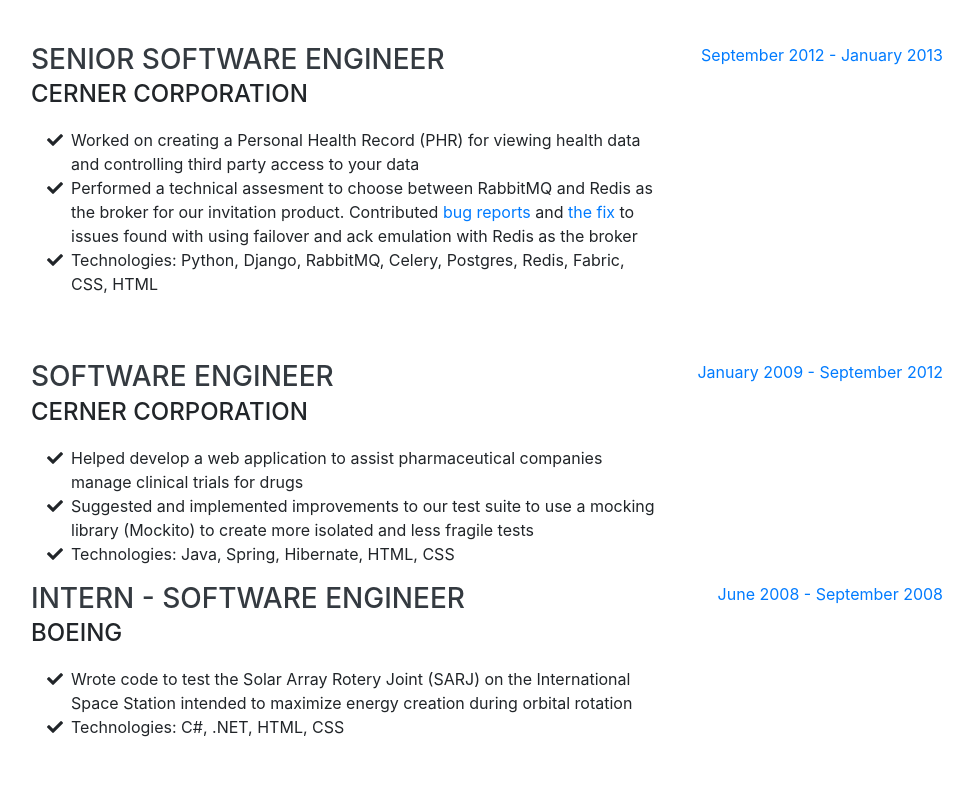
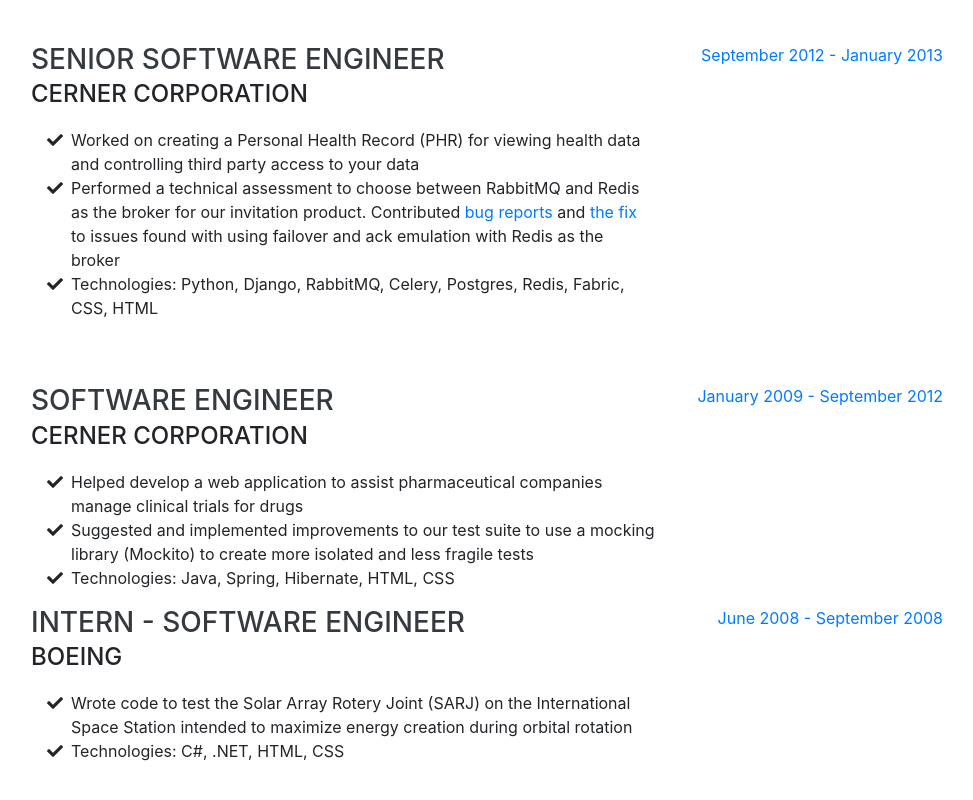
Before and after one commit to humandane/daneguempel.github.io, a website with bundled scripts: page index.html in a window 1280 px wide. Shown: the part 1576-2376 px from the top of the page, without its empty margins (289-1262 px from the left). Built offline with nearby package versions, Linux system fonts and the light colour scheme; a web font is replaced by a local one.

Commit message:
Fixing a spelling mistake.  Probably not the last.

```diff
--- a/index.html
+++ b/index.html
@@ -146,7 +146,7 @@
                   Worked on creating a Personal Health Record (PHR) for viewing health data and controlling third party access to your data</li>
                 <li>
                   <i class="fa-li fa fa-check"></i>
-                  Performed a technical assesment to choose between RabbitMQ and Redis as the broker for our invitation product.  Contributed <a href="https://github.com/celery/kombu/issues/185">bug reports</a> and <a href="https://github.com/celery/kombu/blob/v4.5.0/AUTHORS#L35" >the fix</a> to issues found with using failover and ack emulation with Redis as the broker</li>
+                  Performed a technical assessment to choose between RabbitMQ and Redis as the broker for our invitation product.  Contributed <a href="https://github.com/celery/kombu/issues/185">bug reports</a> and <a href="https://github.com/celery/kombu/blob/v4.5.0/AUTHORS#L35" >the fix</a> to issues found with using failover and ack emulation with Redis as the broker</li>
                 <li>
                   <i class="fa-li fa fa-check"></i>
                   Technologies: Python, Django, RabbitMQ, Celery, Postgres, Redis, Fabric, CSS, HTML</li>
```
